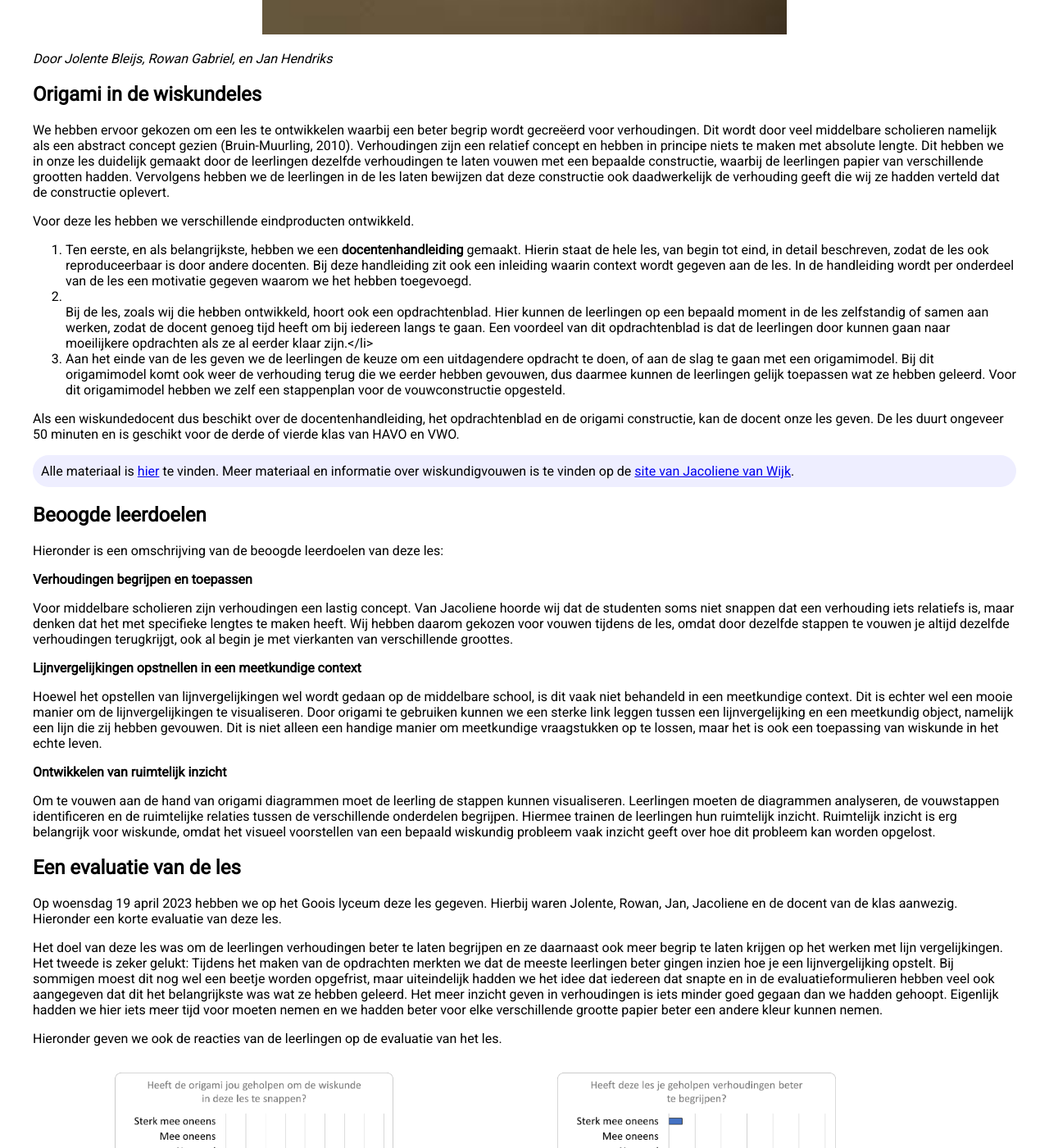
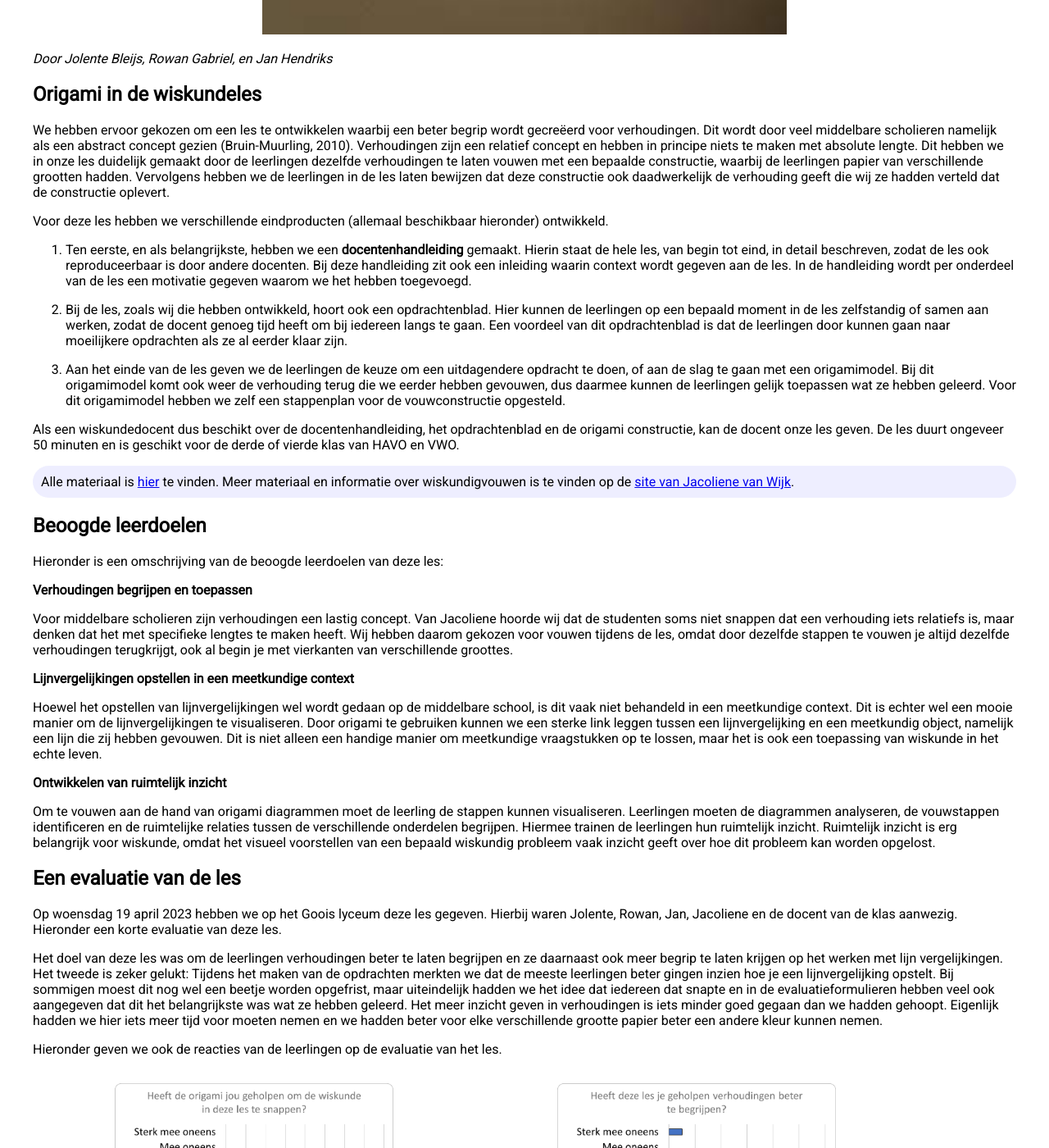
Before and after one commit to NicosStarreveld/Onderwijs-Communicatie, a Jekyll site: the page built from Pages/origami.md, in a window 1280 px wide and 1400 px high, scrolled down 768 px. Shown: the whole window at 82% size. Built offline with Jekyll 4.4.1, drawn with Linux system fonts in a browser that asks for light colours.

Commit message:
Update origami.md

```diff
--- a/Pages/origami.md
+++ b/Pages/origami.md
@@ -16,10 +16,12 @@ description: Dit project was uitgevoerd oor de wiskundestudenten Jolente Bleijs,
 <p>We hebben ervoor gekozen om een les te ontwikkelen waarbij een beter begrip wordt gecreëerd voor verhoudingen. Dit wordt door veel middelbare scholieren namelijk als een abstract concept gezien (Bruin-Muurling, 2010). Verhoudingen zijn een relatief concept en hebben in principe niets te maken met absolute lengte. Dit hebben we in onze les duidelijk gemaakt door de leerlingen dezelfde verhoudingen te laten vouwen met een bepaalde constructie, waarbij de leerlingen papier van verschillende grootten hadden. Vervolgens hebben we de leerlingen in de les laten bewijzen dat deze constructie ook daadwerkelijk de verhouding geeft die wij ze hadden verteld dat de constructie oplevert.</p>
 
 <p>
-Voor deze les hebben we verschillende eindproducten ontwikkeld. </p>
+Voor deze les hebben we verschillende eindproducten (allemaal beschikbaar hieronder) ontwikkeld. </p>
 <ol>
 <li>Ten eerste, en als belangrijkste, hebben we een <b>docentenhandleiding </b> gemaakt. Hierin staat de hele les, van begin tot eind, in detail beschreven, zodat de les ook reproduceerbaar is door andere docenten. Bij deze handleiding zit ook een inleiding waarin context wordt gegeven aan de les. In de handleiding wordt per onderdeel van de les een motivatie gegeven waarom we het hebben toegevoegd. </li>
-<li></li>Bij de les, zoals wij die hebben ontwikkeld, hoort ook een opdrachtenblad. Hier kunnen de leerlingen op een bepaald moment in de les zelfstandig of samen aan werken, zodat de docent genoeg tijd heeft om bij iedereen langs te gaan. Een voordeel van dit opdrachtenblad is dat de leerlingen door kunnen gaan naar moeilijkere opdrachten als ze al eerder klaar zijn.</li>
+  <p></p>
+<li>Bij de les, zoals wij die hebben ontwikkeld, hoort ook een opdrachtenblad. Hier kunnen de leerlingen op een bepaald moment in de les zelfstandig of samen aan werken, zodat de docent genoeg tijd heeft om bij iedereen langs te gaan. Een voordeel van dit opdrachtenblad is dat de leerlingen door kunnen gaan naar moeilijkere opdrachten als ze al eerder klaar zijn.</li>
+  <p></p>
 <li>Aan het einde van de les geven we de leerlingen de keuze om een uitdagendere opdracht te doen, of aan de slag te gaan met een origamimodel. Bij dit origamimodel komt ook weer de verhouding terug die we eerder hebben gevouwen, dus daarmee kunnen de leerlingen gelijk toepassen wat ze hebben geleerd. Voor dit origamimodel hebben we zelf een stappenplan voor de vouwconstructie opgesteld.</li></ol>
 
 <p>Als een wiskundedocent dus beschikt over de docentenhandleiding, het opdrachtenblad en de origami constructie, kan de docent onze les geven. De les duurt ongeveer 50 minuten en is geschikt voor de derde of vierde klas van HAVO en VWO.</p>
@@ -34,7 +36,7 @@ Hieronder is een omschrijving van de beoogde leerdoelen van deze les:
 
 <p>Voor middelbare scholieren zijn verhoudingen een lastig concept. Van Jacoliene hoorde wij dat de studenten soms niet snappen dat een verhouding iets relatiefs is, maar denken dat het met specifieke lengtes te maken heeft. Wij hebben daarom gekozen voor vouwen tijdens de les, omdat door dezelfde stappen te vouwen je altijd dezelfde verhoudingen terugkrijgt, ook al begin je met vierkanten van verschillende groottes. </p>
 
-<b>Lijnvergelijkingen opstnellen in een meetkundige context</b>
+<b>Lijnvergelijkingen opstellen in een meetkundige context</b>
 
 <p>Hoewel het opstellen van lijnvergelijkingen wel wordt gedaan op de middelbare school, is dit vaak niet behandeld in een meetkundige context. Dit is echter wel een mooie manier om de lijnvergelijkingen te visualiseren. Door origami te gebruiken kunnen we een sterke link leggen tussen een lijnvergelijking en een meetkundig object, namelijk een lijn die zij hebben gevouwen. Dit is niet alleen een handige manier om meetkundige vraagstukken op te lossen, maar het is ook een toepassing van wiskunde in het echte leven.</p>
 
```
